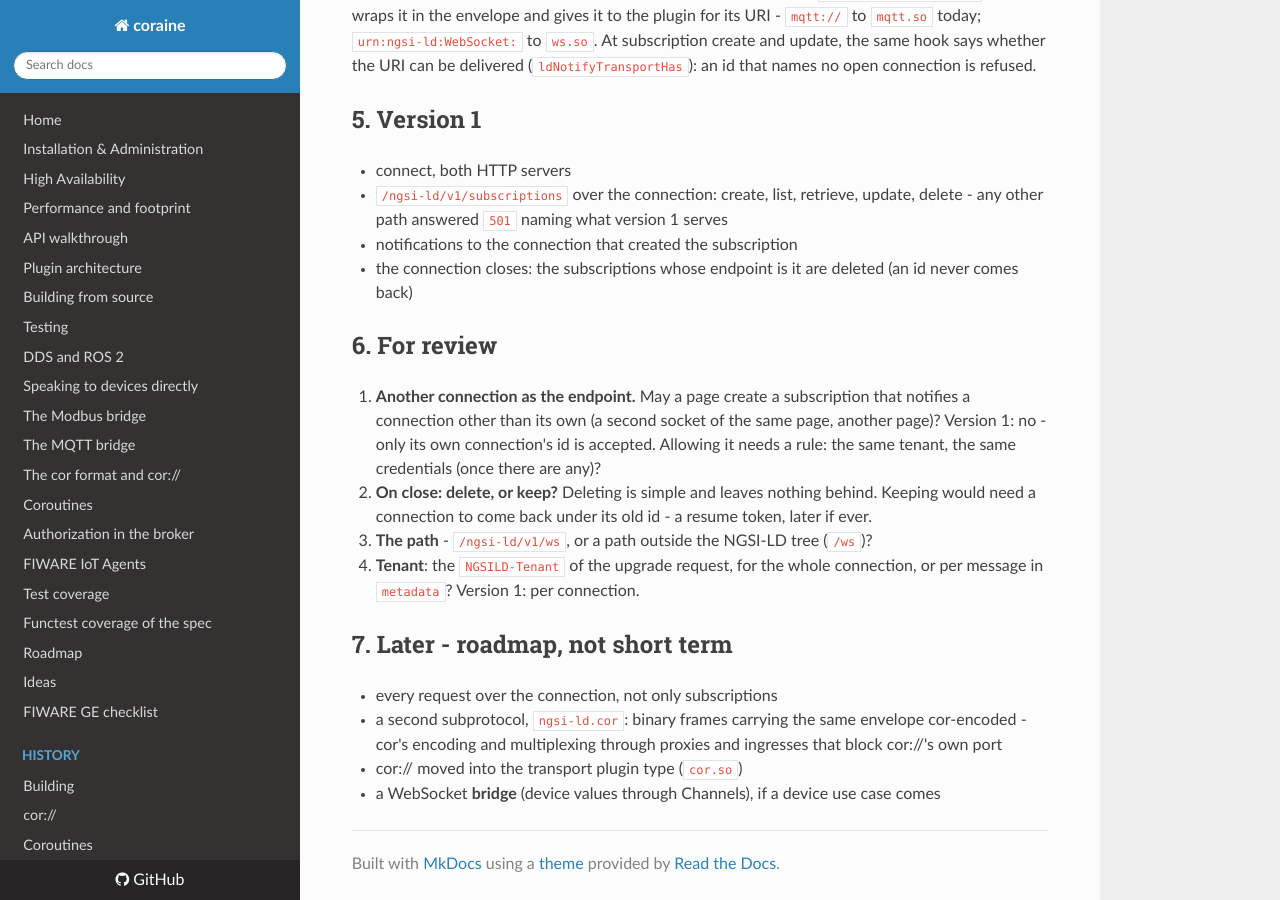
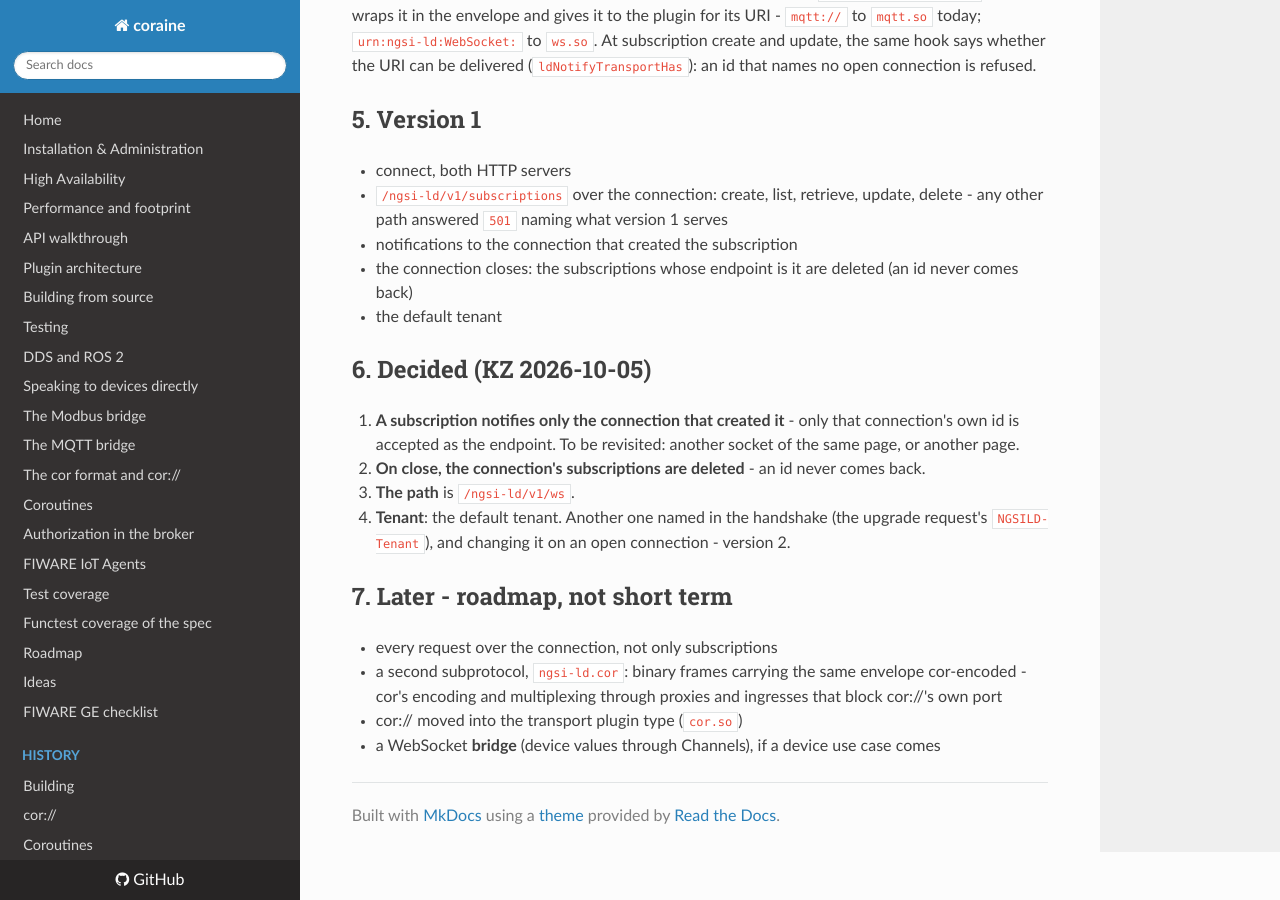
Before and after one commit to SEAMWARE/coraine, an MkDocs documentation site: the page built from doc/websocket.md, in a window 1280 px wide and 900 px high, scrolled down 1968 px. Built offline with MkDocs 1.6.1, drawn with Linux system fonts in a browser that asks for light colours; nearby versions of some CDN libraries; comment, search, counter and statistics services are not loaded.

Commit message:
doc/websocket.md: the review's answers - own connection only, deleted on close, /ngsi-ld/v1/ws, the default tenant (another in the handshake: version 2)
Co-Authored-By: Claude Opus 5.5 <noreply@anthropic.com>

```diff
--- a/doc/websocket.md
+++ b/doc/websocket.md
@@ -86,18 +86,16 @@ the URI can be delivered (`ldNotifyTransportHas`): an id that names no open conn
   path answered `501` naming what version 1 serves
 - notifications to the connection that created the subscription
 - the connection closes: the subscriptions whose endpoint is it are deleted (an id never comes back)
+- the default tenant
 
-## 6. For review
+## 6. Decided (KZ 2026-10-05)
 
-1. **Another connection as the endpoint.** May a page create a subscription that notifies a
-   connection other than its own (a second socket of the same page, another page)? Version 1: no -
-   only its own connection's id is accepted. Allowing it needs a rule: the same tenant, the same
-   credentials (once there are any)?
-2. **On close: delete, or keep?** Deleting is simple and leaves nothing behind. Keeping would need a
-   connection to come back under its old id - a resume token, later if ever.
-3. **The path** - `/ngsi-ld/v1/ws`, or a path outside the NGSI-LD tree (`/ws`)?
-4. **Tenant**: the `NGSILD-Tenant` of the upgrade request, for the whole connection, or per message in
-   `metadata`? Version 1: per connection.
+1. **A subscription notifies only the connection that created it** - only that connection's own id is
+   accepted as the endpoint. To be revisited: another socket of the same page, or another page.
+2. **On close, the connection's subscriptions are deleted** - an id never comes back.
+3. **The path** is `/ngsi-ld/v1/ws`.
+4. **Tenant**: the default tenant. Another one named in the handshake (the upgrade request's
+   `NGSILD-Tenant`), and changing it on an open connection - version 2.
 
 ## 7. Later - roadmap, not short term
 
```
